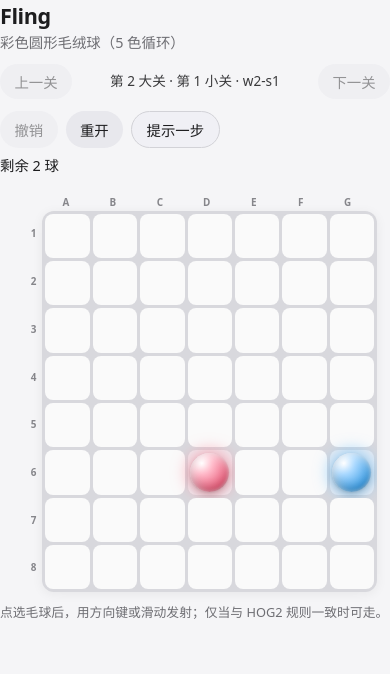
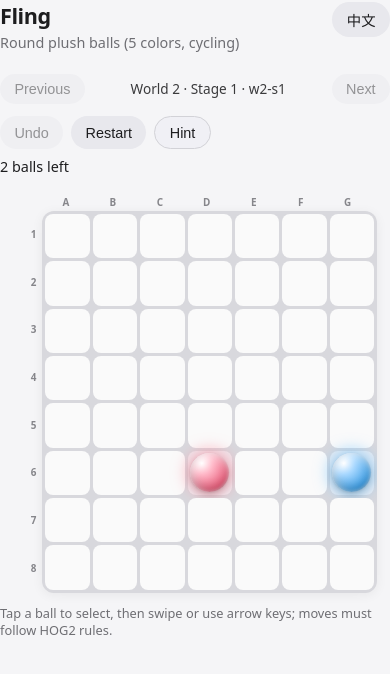
Before and after one commit to layiku/WebFling, a website built with Vite: page index.html in a window 390 px wide. Built offline with nearby package versions, Linux system fonts and the light colour scheme.

Commit message:
feat(ui): zh/en UI locale toggle and bilingual README
- Add i18n.ts: localStorage fling-ui-locale, header EN/中文 button, aria labels

- README.md <-> README.en.md cross-links; E2E forces zh for stable selectors

Made-with: Cursor

```diff
--- a/src/app/gameUi.ts
+++ b/src/app/gameUi.ts
@@ -20,6 +20,15 @@ import {
   setLastPlayed,
   type ProgressStateV1,
 } from './progress.js'
+import {
+  applyDocumentLocale,
+  documentTitle,
+  getUiLocale,
+  hintReasonMessage,
+  setUiLocale,
+  type UiLocale,
+  uiMessages,
+} from './i18n.js'
 
 const SWIPE_MIN_PX = 28
 
@@ -44,6 +53,10 @@ function clampToUnlocked(
  * 将关卡包挂载到容器：选关、棋盘、撤销、滑动发射、方向键、提示、进度。
  */
 export function mountGame(root: HTMLElement, pack: LevelPack): void {
+  let locale: UiLocale = getUiLocale()
+  applyDocumentLocale(locale)
+  document.title = documentTitle(locale)
+
   let progress = loadProgress(localStorage, pack.rulesVersion)
 
   const paramsInit = new URLSearchParams(window.location.search)
@@ -74,7 +87,16 @@ export function mountGame(root: HTMLElement, pack: LevelPack): void {
 
   const subtitle = document.createElement('p')
   subtitle.className = 'game-subtitle muted'
-  subtitle.textContent = '彩色圆形毛绒球（5 色循环）'
+
+  const headerTop = document.createElement('div')
+  headerTop.className = 'game-header-top'
+  const headerBrand = document.createElement('div')
+  headerBrand.className = 'game-header-brand'
+  const langWrap = document.createElement('div')
+  langWrap.className = 'game-lang'
+  const langBtn = document.createElement('button')
+  langBtn.type = 'button'
+  langBtn.className = 'btn btn-lang'
 
   const nav = document.createElement('div')
   nav.className = 'game-nav'
@@ -121,12 +143,37 @@ export function mountGame(root: HTMLElement, pack: LevelPack): void {
 
   const hint = document.createElement('p')
   hint.className = 'game-hint muted'
-  hint.textContent =
-    '点选毛球后，用方向键或滑动发射；仅当与 HOG2 规则一致时可走。'
 
+  headerBrand.append(title, subtitle)
+  langWrap.appendChild(langBtn)
+  headerTop.append(headerBrand, langWrap)
   nav.append(prevBtn, levelLabel, nextBtn)
   toolbar.append(undoBtn, restartBtn, hintBtn)
-  header.append(title, subtitle, nav, toolbar, statusEl, hintLine)
+  header.append(headerTop, nav, toolbar, statusEl, hintLine)
+
+  function refreshChromeStrings(): void {
+    const m = uiMessages(locale)
+    subtitle.textContent = m.subtitle
+    prevBtn.textContent = m.prevLevel
+    nextBtn.textContent = m.nextLevel
+    undoBtn.textContent = m.undo
+    restartBtn.textContent = m.restart
+    hintBtn.textContent = m.hintStep
+    hint.textContent = m.bottomHint
+    langBtn.textContent =
+      locale === 'zh' ? m.langButtonShowEn : m.langButtonShowZh
+    langBtn.setAttribute('aria-label', m.langSwitchAria)
+    document.title = documentTitle(locale)
+  }
+
+  langBtn.addEventListener('click', () => {
+    locale = locale === 'zh' ? 'en' : 'zh'
+    setUiLocale(locale)
+    refreshChromeStrings()
+    renderAll()
+  })
+
+  refreshChromeStrings()
   root.append(header, boardWrap, hint)
 
   const boardFrame = document.createElement('div')
@@ -229,14 +276,7 @@ export function mountGame(root: HTMLElement, pack: LevelPack): void {
   }
 
   function hintMessage(reason: string): void {
-    const map: Record<string, string> = {
-      no_solution: '本关没有参考解法数据。',
-      off_path: '当前局面与参考解法不一致，请撤销或重开。',
-      done: '参考步已用完。',
-      not_playing: '请先重开对局。',
-      illegal: '提示步无法执行（数据异常）。',
-    }
-    hintLine.textContent = map[reason] ?? reason
+    hintLine.textContent = hintReasonMessage(locale, reason)
     hintLine.hidden = false
   }
 
@@ -247,7 +287,8 @@ export function mountGame(root: HTMLElement, pack: LevelPack): void {
     if (merged) persistProgress()
 
     const { world, stage } = levelFromIndex(idx)
-    levelLabel.textContent = `第 ${world} 大关 · 第 ${stage} 小关 · ${pack.levels[idx]!.id}`
+    const m = uiMessages(locale)
+    levelLabel.textContent = m.levelLabel(world, stage, pack.levels[idx]!.id)
     undoBtn.disabled = !session.canUndo() || moveAnimating
     prevBtn.disabled = idx <= 0 || moveAnimating
     nextBtn.disabled =
@@ -255,15 +296,15 @@ export function mountGame(root: HTMLElement, pack: LevelPack): void {
     hintBtn.disabled = ph !== 'playing' || moveAnimating
 
     if (ph === 'won') {
-      statusEl.textContent = '胜利：只剩一球'
+      statusEl.textContent = m.statusWon
       statusEl.classList.remove('status-bad')
       statusEl.classList.add('status-good')
     } else if (ph === 'lost') {
-      statusEl.textContent = '无效局面（0 球）— 请撤销或重开'
+      statusEl.textContent = m.statusLost
       statusEl.classList.remove('status-good')
       statusEl.classList.add('status-bad')
     } else {
-      statusEl.textContent = `剩余 ${countOccupiedCells(session.getBoard())} 球`
+      statusEl.textContent = m.remainingBalls(countOccupiedCells(session.getBoard()))
       statusEl.classList.remove('status-good', 'status-bad')
     }
     renderBoard()
@@ -312,7 +353,7 @@ export function mountGame(root: HTMLElement, pack: LevelPack): void {
       cell.dataset.index = String(i)
       cell.setAttribute(
         'aria-label',
-        buildCellAriaLabel(col, row, id, i, sel),
+        buildCellAriaLabel(col, row, id, i, sel, locale),
       )
       if (id >= 0) {
         cell.classList.add('cell-ball')
--- /dev/null
+++ b/src/app/i18n.ts
@@ -0,0 +1,143 @@
+/**
+ * UI 文案：中文 / 英文。语言偏好存 `localStorage`（键 `fling-ui-locale`）。
+ */
+
+export type UiLocale = 'zh' | 'en'
+
+const STORAGE_KEY = 'fling-ui-locale'
+
+export function getUiLocale(): UiLocale {
+  try {
+    const s = localStorage.getItem(STORAGE_KEY)
+    if (s === 'en' || s === 'zh') return s
+  } catch {
+    /* ignore */
+  }
+  if (typeof navigator !== 'undefined') {
+    const nav = navigator.language.toLowerCase()
+    if (nav.startsWith('en')) return 'en'
+  }
+  return 'zh'
+}
+
+export function setUiLocale(locale: UiLocale): void {
+  try {
+    localStorage.setItem(STORAGE_KEY, locale)
+  } catch {
+    /* ignore */
+  }
+  applyDocumentLocale(locale)
+}
+
+/** 设置 `<html lang>`，供无障碍与字体回退 */
+export function applyDocumentLocale(locale: UiLocale): void {
+  if (typeof document === 'undefined') return
+  document.documentElement.lang = locale === 'zh' ? 'zh-CN' : 'en'
+}
+
+export function documentTitle(locale: UiLocale): string {
+  return locale === 'zh' ? 'Fling Web' : 'Fling Web'
+}
+
+export function loadingMessage(locale: UiLocale): string {
+  return locale === 'zh' ? '加载关卡…' : 'Loading levels…'
+}
+
+export function loadFailurePrefix(locale: UiLocale): string {
+  return locale === 'zh' ? '无法加载关卡：' : 'Failed to load levels: '
+}
+
+/** 棋子颜色名（与 ballPlush 下标 0..4 对应） */
+export function ballColorLocalized(locale: UiLocale, colorIndex: number): string {
+  const i = ((colorIndex % 5) + 5) % 5
+  const zh = ['粉红', '天蓝', '草绿', '明黄', '淡紫'] as const
+  const en = ['pink', 'sky blue', 'green', 'yellow', 'purple'] as const
+  return locale === 'zh' ? zh[i]! : en[i]!
+}
+
+export type UiMessages = {
+  subtitle: string
+  prevLevel: string
+  nextLevel: string
+  undo: string
+  restart: string
+  hintStep: string
+  bottomHint: string
+  statusWon: string
+  statusLost: string
+  remainingBalls: (n: number) => string
+  levelLabel: (world: number, stage: number, id: string) => string
+  hintNoSolution: string
+  hintOffPath: string
+  hintDone: string
+  hintNotPlaying: string
+  hintIllegal: string
+  langButtonShowEn: string
+  langButtonShowZh: string
+  langSwitchAria: string
+}
+
+const messages: Record<UiLocale, UiMessages> = {
+  zh: {
+    subtitle: '彩色圆形毛绒球（5 色循环）',
+    prevLevel: '上一关',
+    nextLevel: '下一关',
+    undo: '撤销',
+    restart: '重开',
+    hintStep: '提示一步',
+    bottomHint:
+      '点选毛球后，用方向键或滑动发射；仅当与 HOG2 规则一致时可走。',
+    statusWon: '胜利：只剩一球',
+    statusLost: '无效局面（0 球）— 请撤销或重开',
+    remainingBalls: (n) => `剩余 ${n} 球`,
+    levelLabel: (world, stage, id) =>
+      `第 ${world} 大关 · 第 ${stage} 小关 · ${id}`,
+    hintNoSolution: '本关没有参考解法数据。',
+    hintOffPath: '当前局面与参考解法不一致，请撤销或重开。',
+    hintDone: '参考步已用完。',
+    hintNotPlaying: '请先重开对局。',
+    hintIllegal: '提示步无法执行（数据异常）。',
+    langButtonShowEn: 'EN',
+    langButtonShowZh: '中文',
+    langSwitchAria: '切换界面语言',
+  },
+  en: {
+    subtitle: 'Round plush balls (5 colors, cycling)',
+    prevLevel: 'Previous',
+    nextLevel: 'Next',
+    undo: 'Undo',
+    restart: 'Restart',
+    hintStep: 'Hint',
+    bottomHint:
+      'Tap a ball to select, then swipe or use arrow keys; moves must follow HOG2 rules.',
+    statusWon: 'You win: one ball left',
+    statusLost: 'Invalid (0 balls)—undo or restart',
+    remainingBalls: (n) => `${n} ball${n === 1 ? '' : 's'} left`,
+    levelLabel: (world, stage, id) =>
+      `World ${world} · Stage ${stage} · ${id}`,
+    hintNoSolution: 'This level has no packaged solution.',
+    hintOffPath: 'Position does not match the reference; undo or restart.',
+    hintDone: 'No more reference steps.',
+    hintNotPlaying: 'Restart the game first.',
+    hintIllegal: 'Hint step cannot run (data error).',
+    langButtonShowEn: 'EN',
+    langButtonShowZh: '中文',
+    langSwitchAria: 'Switch interface language',
+  },
+}
+
+export function uiMessages(locale: UiLocale): UiMessages {
+  return messages[locale]
+}
+
+export function hintReasonMessage(locale: UiLocale, reason: string): string {
+  const m = messages[locale]
+  const map: Record<string, string> = {
+    no_solution: m.hintNoSolution,
+    off_path: m.hintOffPath,
+    done: m.hintDone,
+    not_playing: m.hintNotPlaying,
+    illegal: m.hintIllegal,
+  }
+  return map[reason] ?? reason
+}
--- a/src/app/renderLoadFailure.ts
+++ b/src/app/renderLoadFailure.ts
@@ -1,3 +1,5 @@
+import { getUiLocale, loadFailurePrefix } from './i18n.js'
+
 /**
  * 加载失败时用 DOM API 写入纯文本，避免 innerHTML 拼接用户/网络消息导致 XSS。
  */
@@ -7,7 +9,7 @@ export function renderLoadFailure(root: HTMLElement, message: string): void {
   main.className = 'shell'
   const p = document.createElement('p')
   p.className = 'muted'
-  p.textContent = `无法加载关卡：${message}`
+  p.textContent = `${loadFailurePrefix(getUiLocale())}${message}`
   main.appendChild(p)
   root.appendChild(main)
 }
--- a/src/main.ts
+++ b/src/main.ts
@@ -1,12 +1,16 @@
 import './style.css'
+import { applyDocumentLocale, documentTitle, getUiLocale, loadingMessage } from './app/i18n.js'
 import { loadLevelPack } from './app/loadLevels.js'
 import { renderLoadFailure } from './app/renderLoadFailure.js'
 import { mountGame } from './app/gameUi.js'
 
+applyDocumentLocale(getUiLocale())
+document.title = documentTitle(getUiLocale())
+
 const app = document.querySelector<HTMLDivElement>('#app')
 if (!app) throw new Error('#app missing')
 
-app.innerHTML = `<main class="shell"><p class="muted">加载关卡…</p></main>`
+app.innerHTML = `<main class="shell"><p class="muted">${loadingMessage(getUiLocale())}</p></main>`
 
 loadLevelPack('/levels.json')
   .then((pack) => {
--- a/src/style.css
+++ b/src/style.css
@@ -49,6 +49,31 @@ code {
 
 .game-header {
   margin-bottom: 1rem;
+}
+
+.game-header-top {
+  display: flex;
+  align-items: flex-start;
+  justify-content: space-between;
+  gap: 0.75rem;
+  margin-bottom: 0.65rem;
+}
+
+.game-header-brand {
+  min-width: 0;
+  flex: 1;
+}
+
+.game-lang {
+  flex-shrink: 0;
+  padding-top: 0.1rem;
+}
+
+.btn-lang {
+  min-width: 3rem;
+  padding: 0.35rem 0.65rem;
+  font-size: 0.82rem;
+  font-weight: 600;
 }
 
 .game-nav {
```
Also changed, not shown: README.en.md (added, +112 -0 lines), e2e/first-level.spec.ts (+6 -0 lines), src/app/cellAriaLabel.test.ts (+15 -7 lines), src/app/cellAriaLabel.ts (+17 -6 lines), src/app/i18n.test.ts (added, +67 -0 lines), src/app/renderLoadFailure.test.ts (+2 -0 lines), README.md.
